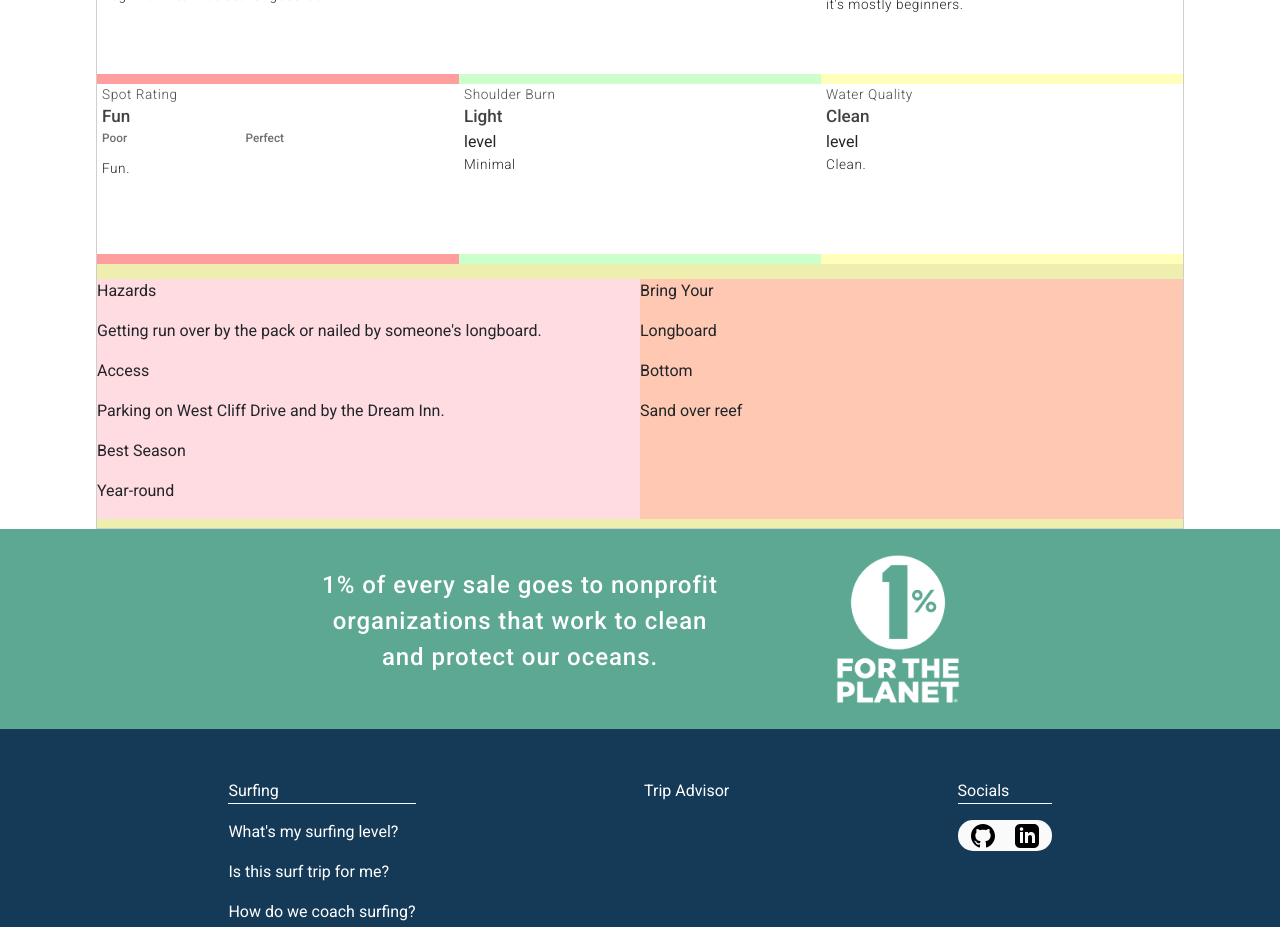
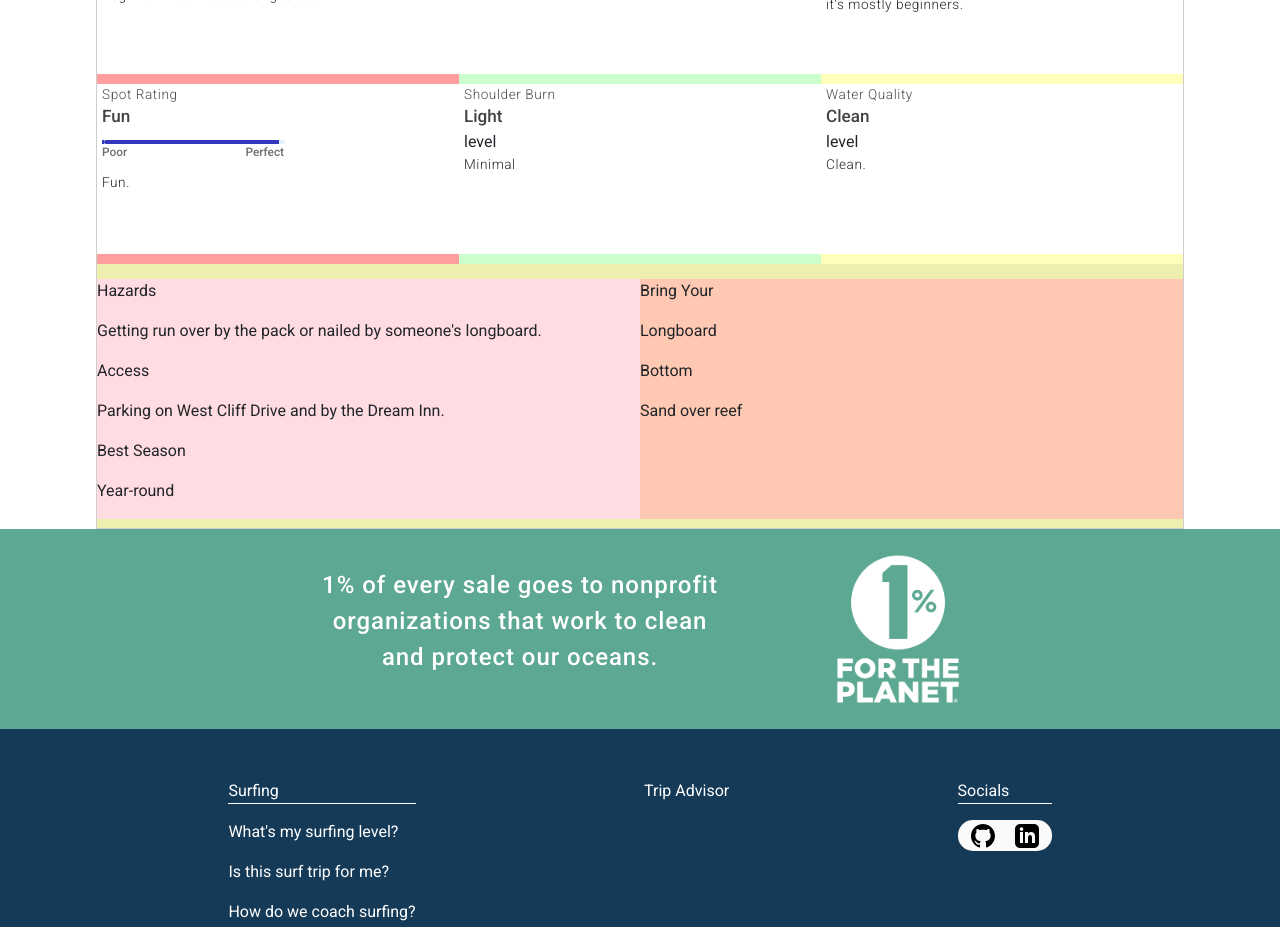
Before and after one commit to AaronoKwok/foam-patrol2, a React (Create React App) app: page /#/surfForecasts/cowells in a window 1280 px wide. Shown: the part 920-1847 px from the top of the page. Built offline with nearby package versions, Linux system fonts and the light colour scheme.

Commit message:
bar bugs

```diff
--- a/public/index.css
+++ b/public/index.css
@@ -667,27 +667,49 @@ nav {
   color: rgb(66, 66, 66)
 }
 
+.barContainer {
+  display: flex;
+}
+
 .percentBarFirst {
   height: 4px;
   width: 4px;
-  border-radius: 5px;
+  border-top-left-radius: 5px;
+  border-bottom-left-radius: 5px;
   margin-top: 10px;
+  background-color: rgb(51, 56, 190)
 }
 
 .percentBarBlue {
   background-color: rgb(51, 56, 190);
+  height: 4px;
+  width: 1.7755102px;
+  margin-top: 10px;
 }
 
 .percentBarGray {
   background-color: rgb(227, 240, 253);
+  height: 4px;
+  width: 1.7755102px;
+  margin-top: 10px;
 }
 
 .percentBarLastBlue {
   background-color: rgb(51, 56, 190);
+  width: 4px;
+  height: 4px;
+  margin-top: 10px;
+  border-top-right-radius: 5px;
+  border-bottom-right-radius: 5px;
 }
 
 .percentBarLastGray {
   background-color: rgb(227, 240, 253);
+  width: 4px;
+  height: 4px;
+  margin-top: 10px;
+  border-top-right-radius: 5px;
+  border-bottom-right-radius: 5px;
 }
 
 .barDes {
--- a/src/pages/SurfForecasts.js
+++ b/src/pages/SurfForecasts.js
@@ -29,19 +29,47 @@ function SurfForecasts({loc}) {
 
     /* percent bar */
 
-    function isFilled(amount) {
-        for(let i = 0; i < 100; i++) {
-            if(i === 0) {
+    /* function isFilled(amount) {
+        for(let i = 1; i < 101; i++) {
+            if(i === 1) {
                 return <div className="percentBarFirst"></div> //first 4px-width
-            } else if(i < amount - 1) {
+            } else if(i < amount || i < 99) {
                 return <div className="percentBarBlue"></div> //blue
-            } else if(i === 99) {
-                return <div className=""></div> //last 4px-width
+            } else if(i === 100) {
+                if(amount === 100) {
+                    return <div className="percentBarLastBlue"></div>
+                } else {
+                    return <div className="percentBarLastGray"></div> //last 4px-width
+                }
             } else {
                 return <div className="percentBarGray"></div> //gray
             }
         }
+    } */
+
+    function isFilled(amount) {
+        const arr = []
+        for(let i = 0; i < 101; i++) {
+            arr.push(i)
+        }
+        return arr.map(barPart => {
+            if(barPart === 1) {
+                return <div className="percentBarFirst"></div> //first 4px-width
+            } else if(barPart < amount || barPart < 99) {
+                return <div className="percentBarBlue"></div> //blue
+            } else if(barPart === 100) {
+                if(amount === 100) {
+                    return <div className="percentBarLastBlue"></div>
+                } else {
+                    return <div className="percentBarLastGray"></div> //last 4px-width
+                }
+            } else {
+                return <div className="percentBarGray"></div> //gray
+            }
+        })
     }
+
+
 
     /* end percent bar */
 
@@ -154,8 +182,8 @@ function SurfForecasts({loc}) {
                             <div className="guideContainer">
                                 <p className="guideName">Spot Rating</p>
                                 <p className="guideTitle">{loc.guide.spotRating.title}</p>
-                                <div className="percentBar">
-
+                                <div className="barContainer">
+                                    {isFilled(loc.guide.spotRating.level)}
                                 </div>
                                 <div className="barDes">
                                     <p className="barDesText">Poor</p>
```
